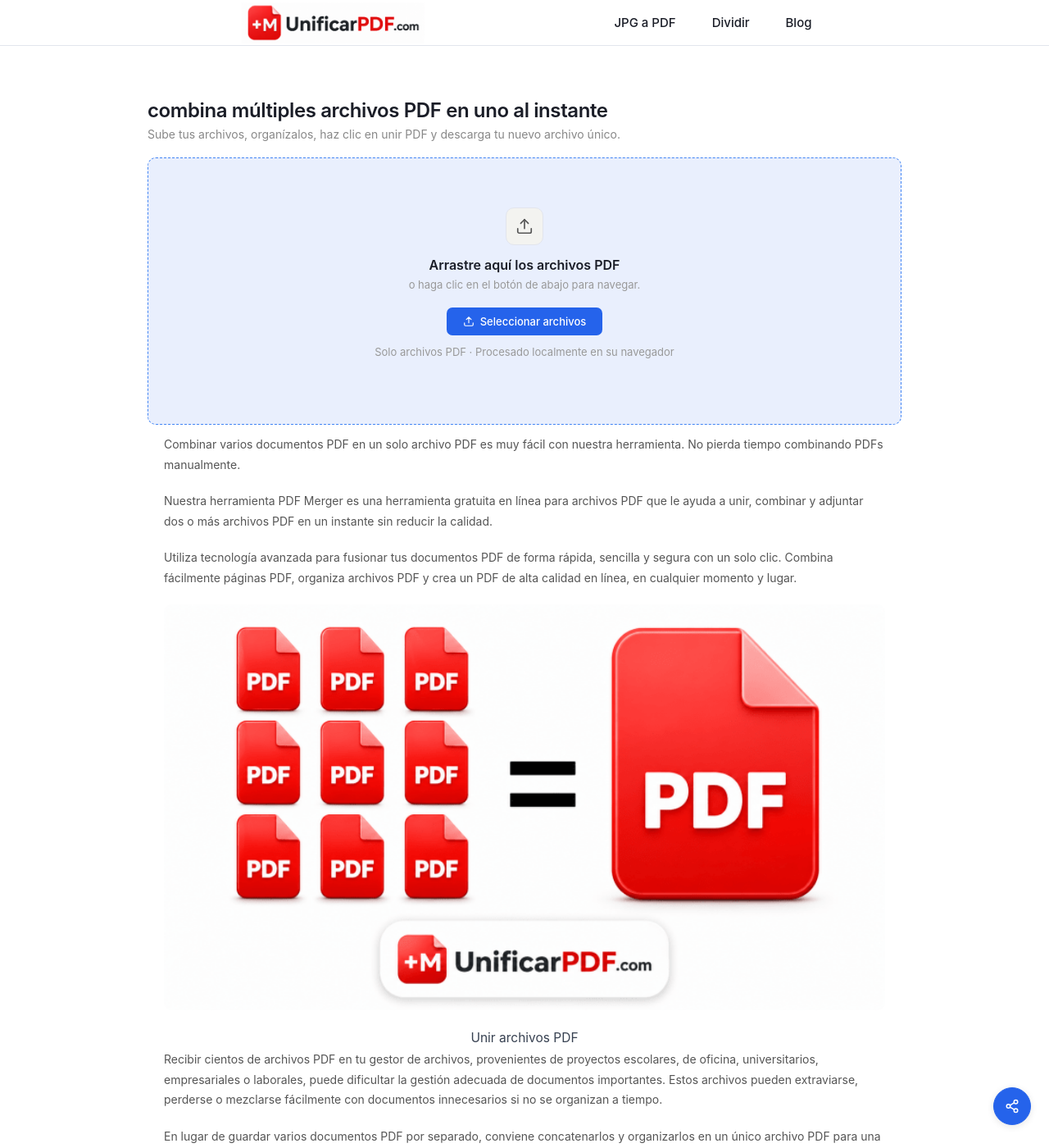
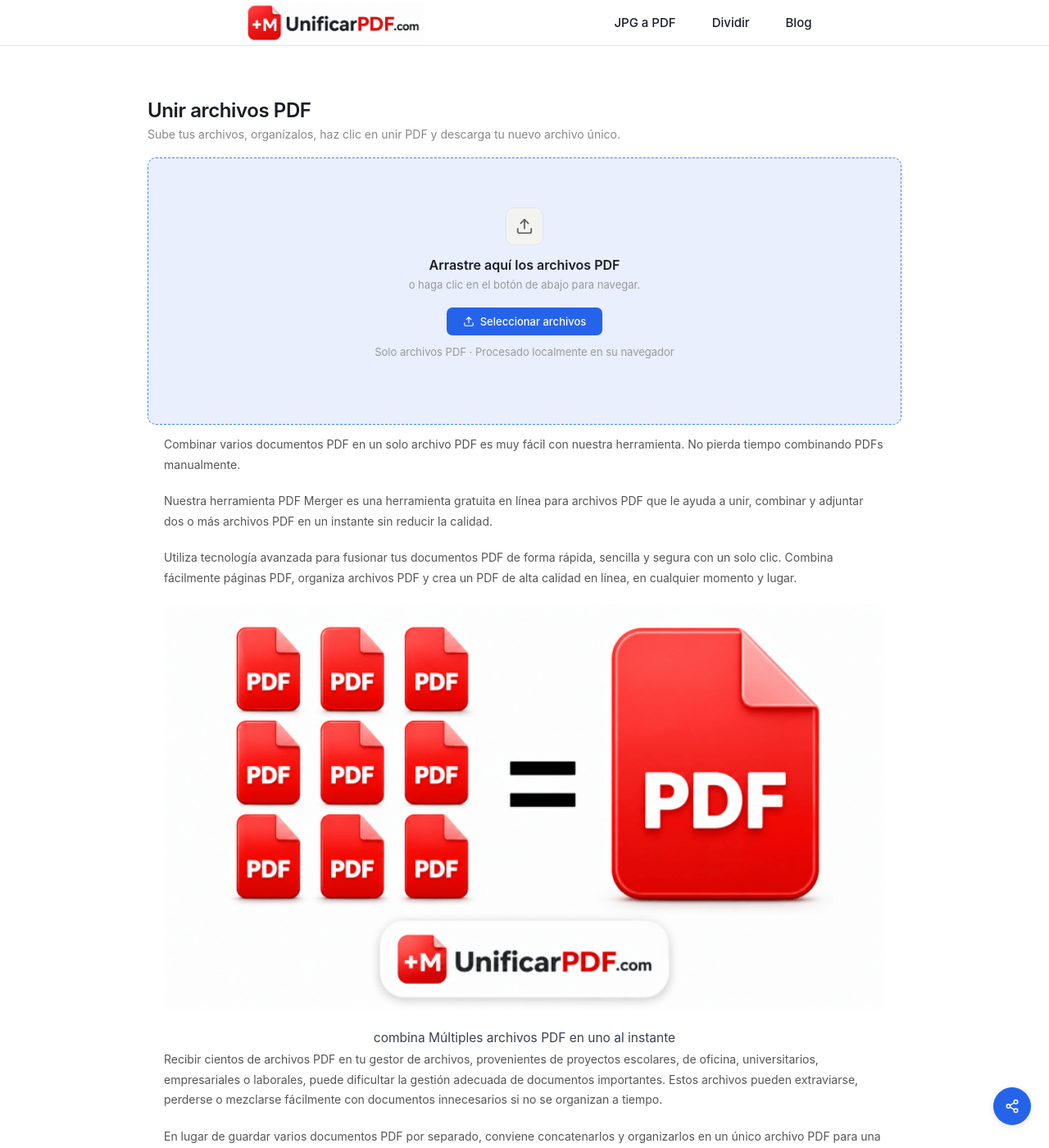
Before and after one commit to rforrupesh/pdf, a Jekyll site: the page built from index.html, in a window 1280 px wide and 1400 px high. Shown: the whole window at 82% size. Built offline with Jekyll 4.4.1, drawn with Linux system fonts in a browser that asks for light colours; some of the changed lines change nothing that is shown.

Commit message:
Update index.html

```diff
--- a/index.html
+++ b/index.html
@@ -302,7 +302,7 @@
 <main class="container">
 
   <!-- H1 + P — visible before upload, hidden after -->
-  <h1 class="page-title" id="pageTitle">combina múltiples archivos PDF en uno al instante</h1>
+  <h1 class="page-title" id="pageTitle">Unir archivos PDF</h1>
   <p class="page-sub" id="pageSub">Sube tus archivos, organízalos, haz clic en unir PDF y descarga tu nuevo archivo único.</p>
 
   <!-- UPLOAD STATE (centered, full viewport height) -->
@@ -393,14 +393,14 @@
 <figure style="text-align:center;">
   <img
     src="/pdf/assets/img/unir.png"
-    alt="unir_pdf"
+    alt="combina Múltiples archivos PDF en uno al instante"
     loading="lazy"
     width="710"
     height="350"
   >
 
   <figcaption>
-     Unir archivos PDF
+combina Múltiples archivos PDF en uno al instante
   </figcaption>
 </figure>
         <p class="section-body">Recibir cientos de archivos PDF en tu gestor de archivos, provenientes de proyectos
```
